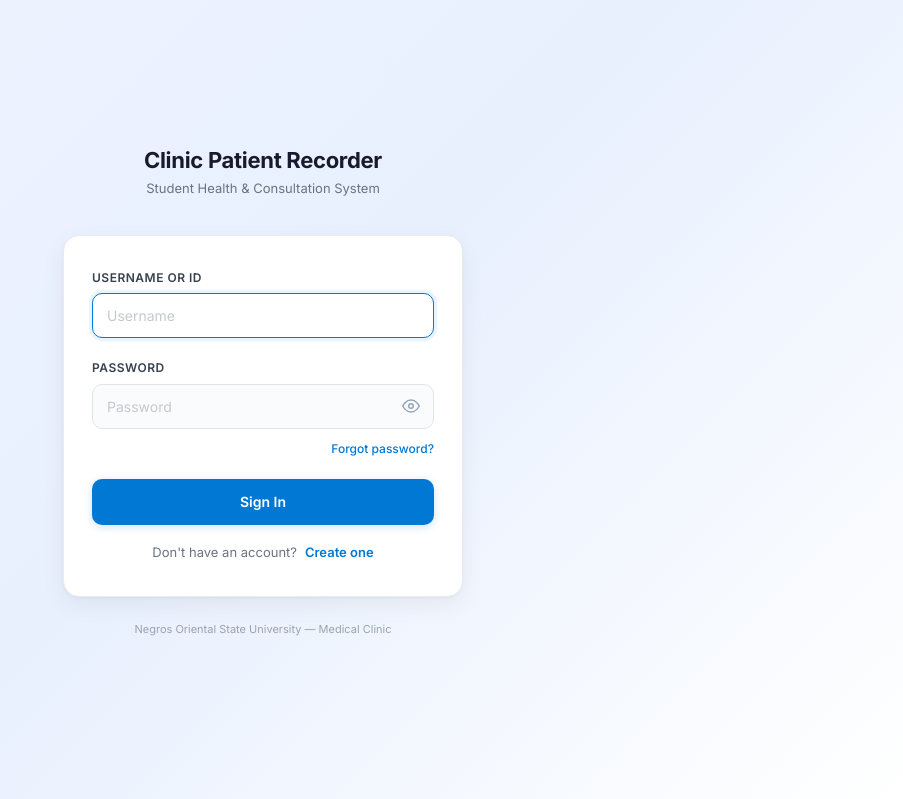
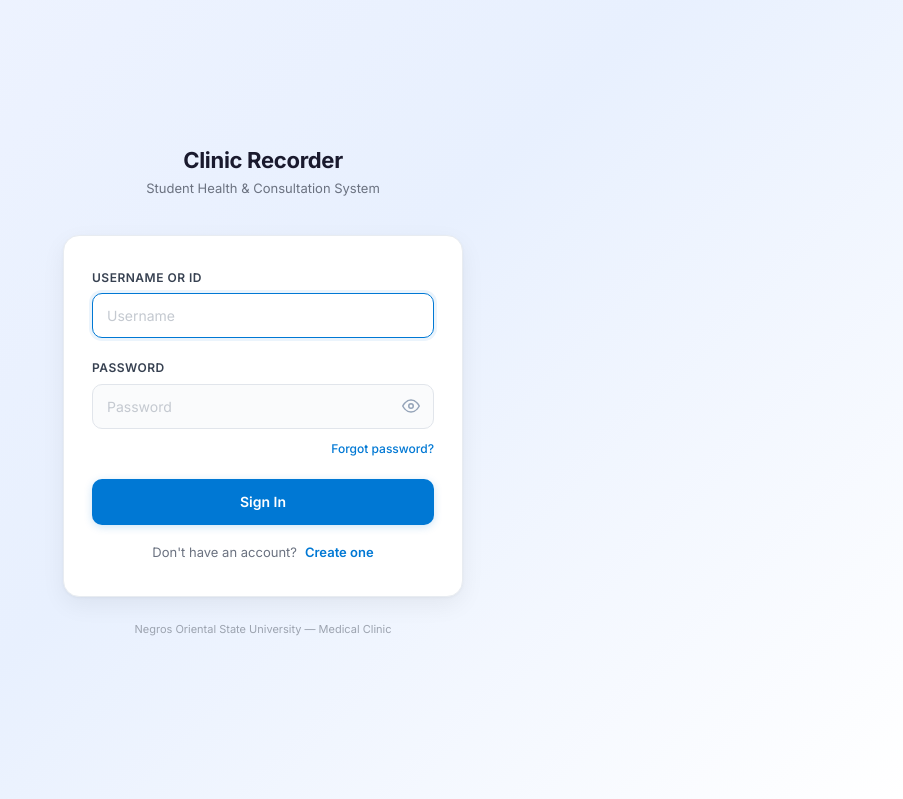
Before and after one commit to usrss/clinic_patient_recorder, a Django app: page /accounts/login/ in a window 1280 px wide. Shown: the top 799 px of the page, without its empty margins (377-1280 px from the left). Run offline with Django 5.2, Linux system fonts and the light colour scheme.

Commit message:
Change display text in login.html

```diff
--- a/accounts/templates/accounts/login.html
+++ b/accounts/templates/accounts/login.html
@@ -8,7 +8,7 @@
 
     {# Branding — no icon #}
     <div style="text-align:center;margin-bottom:36px;">
-      <h1 style="font-size:22px;font-weight:700;color:#1a1a2e;margin:0 0 4px;letter-spacing:-0.3px;">Clinic Patient Recorder</h1>
+      <h1 style="font-size:22px;font-weight:700;color:#1a1a2e;margin:0 0 4px;letter-spacing:-0.3px;">Clinic Recorder</h1>
       <p style="font-size:13px;color:#6b7280;margin:0;">Student Health & Consultation System</p>
     </div>
 
```
